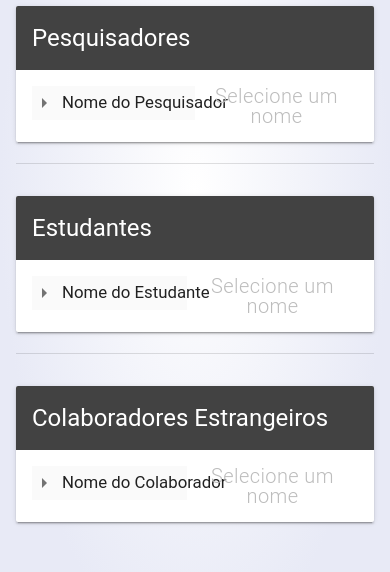
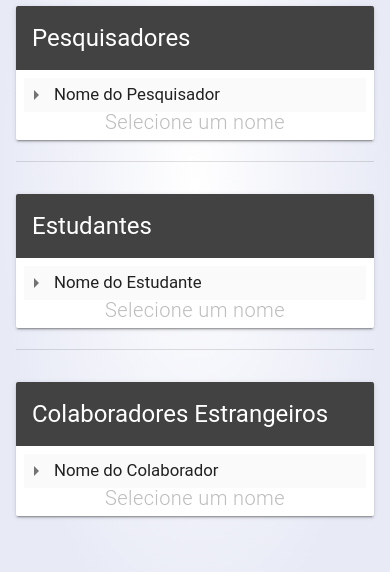
Before and after one commit to thauska/citear, a Vue app: page /citear/integrantes in a window 390 px wide. Shown: the part 277-849 px from the top of the page. Built offline with nearby package versions, Linux system fonts and the light colour scheme; a small style sheet from the web is missing; what vue-particles would draw is missing.

Commit message:
v-treeview responsive

```diff
--- a/src/components/MembersDetails.vue
+++ b/src/components/MembersDetails.vue
@@ -1,11 +1,11 @@
 <template>
     <v-container>
-        <v-card xs12>
+        <v-card >
             <v-card-title class="secondary white--text headline"
                 >Pesquisadores</v-card-title
             >
-            <v-layout justify-space-between pa-3>
-                <v-flex xs6>
+            <v-layout justify-space-between pa-2 xs6 row wrap>
+                <v-flex style="overflow:auto;">
                     <v-treeview
                         :active.sync="active"
                         :items="pesquisadores"
@@ -25,7 +25,7 @@
                         >
                     </v-treeview>
                 </v-flex>
-                <v-flex d-flex text-xs-center xs6>
+                <v-flex text-xs-center>
                     <v-scroll-y-transition mode="out-in">
                         <div
                             v-if="!selectedP"
@@ -58,7 +58,7 @@
                             </v-card-text>
                             <v-divider></v-divider>
                             <v-layout tag="v-card-text" text-xs-left wrap>
-                                <v-flex tag="strong" text-xs-right mr-3 mb-2
+                                <v-flex tag="strong" xs5 text-xs-right mr-3 mb-2
                                     >Lattes:</v-flex
                                 >
                                 <v-flex>
--- a/src/components/MembersDetails2.vue
+++ b/src/components/MembersDetails2.vue
@@ -4,8 +4,8 @@
             <v-card-title class="secondary white--text headline"
                 >Estudantes</v-card-title
             >
-            <v-layout justify-space-between pa-3>
-                <v-flex xs6>
+            <v-layout justify-space-between pa-2 xs6 row wrap>
+                <v-flex style="overflow:auto;">
                     <v-treeview
                         :active.sync="active"
                         :items="estudantes"
@@ -58,7 +58,7 @@
                             </v-card-text>
                             <v-divider></v-divider>
                             <v-layout tag="v-card-text" text-xs-left wrap>
-                                <v-flex tag="strong" xs5 text-xs-right mr-3 mb-2
+                                 <v-flex tag="strong" xs5 text-xs-right mr-3 mb-2
                                     >Lattes:</v-flex
                                 >
                                 <v-flex>
--- a/src/components/MembersDetails3.vue
+++ b/src/components/MembersDetails3.vue
@@ -4,8 +4,8 @@
             <v-card-title class="secondary white--text headline"
                 >Colaboradores Estrangeiros</v-card-title
             >
-            <v-layout justify-space-between pa-3>
-                <v-flex xs6>
+            <v-layout justify-space-between pa-2 xs6 row wrap>
+                <v-flex style="overflow:auto;">
                     <v-treeview
                         :active.sync="active"
                         :items="estudantes"
@@ -58,7 +58,7 @@
                             </v-card-text>
                             <v-divider></v-divider>
                             <v-layout tag="v-card-text" text-xs-left wrap>
-                                <v-flex tag="strong" xs5 text-xs-right mr-3 mb-2
+                                 <v-flex tag="strong" xs5 text-xs-right mr-3 mb-2
                                     >Lattes:</v-flex
                                 >
                                 <v-flex>
```
